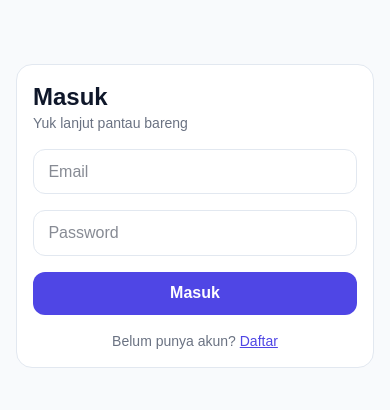
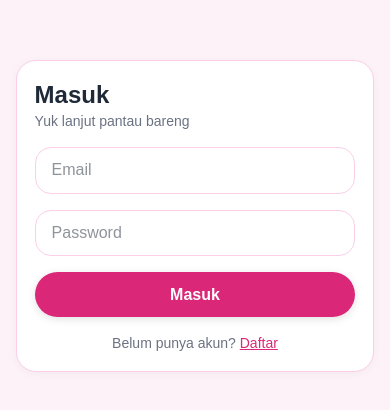
Before and after one commit to naaafil/panggah-stay, a Next.js app: page /login in a window 390 px wide. Shown: the part 206-616 px from the top of the page. Built offline with nearby package versions, Linux system fonts and the light colour scheme; no server answers.

Commit message:
perbaiki tema warna pastel dan responsivitas

```diff
--- a/app/ThemeInit.tsx
+++ b/app/ThemeInit.tsx
@@ -7,7 +7,10 @@ export default function ThemeInit() {
     const accent = localStorage.getItem('theme-accent')
     const soft = localStorage.getItem('theme-accent-soft')
     if (accent) document.documentElement.style.setProperty('--accent', accent)
-    if (soft) document.documentElement.style.setProperty('--accent-soft', soft)
+    if (soft) {
+      document.documentElement.style.setProperty('--accent-soft', soft)
+      document.documentElement.style.setProperty('--background', soft)
+    }
   }, [])
 
   return null
--- a/app/dashboard/ThemePicker.tsx
+++ b/app/dashboard/ThemePicker.tsx
@@ -3,33 +3,28 @@
 import { useEffect, useState } from 'react'
 
 const COLORS = [
-  { name: 'Indigo', value: '#4f46e5', soft: '#eef2ff' },
   { name: 'Pink', value: '#db2777', soft: '#fce7f3' },
-  { name: 'Teal', value: '#0d9488', soft: '#ccfbf1' },
-  { name: 'Orange', value: '#ea580c', soft: '#ffedd5' },
-  { name: 'Emerald', value: '#059669', soft: '#d1fae5' },
-  { name: 'Slate', value: '#334155', soft: '#f1f5f9' },
+  { name: 'Ungu', value: '#9333ea', soft: '#f3e8ff' },
+  { name: 'Peach', value: '#ea580c', soft: '#ffedd5' },
+  { name: 'Mint', value: '#0d9488', soft: '#d9f9f0' },
+  { name: 'Biru Langit', value: '#2563eb', soft: '#e0edff' },
+  { name: 'Kuning', value: '#ca8a04', soft: '#fef9c3' },
 ]
 
 export default function ThemePicker() {
   const [open, setOpen] = useState(false)
-  const [current, setCurrent] = useState('#4f46e5')
+  const [current, setCurrent] = useState('#db2777')
 
   useEffect(() => {
     const saved = localStorage.getItem('theme-accent')
-    const savedSoft = localStorage.getItem('theme-accent-soft')
-    if (saved) {
-      setCurrent(saved)
-      document.documentElement.style.setProperty('--accent', saved)
-    }
-    if (savedSoft) {
-      document.documentElement.style.setProperty('--accent-soft', savedSoft)
-    }
+    if (saved) setCurrent(saved)
   }, [])
 
   function applyColor(color: { value: string; soft: string }) {
     document.documentElement.style.setProperty('--accent', color.value)
     document.documentElement.style.setProperty('--accent-soft', color.soft)
+    document.documentElement.style.setProperty('--background', color.soft)
+    document.documentElement.style.setProperty('--card-border', color.value + '33')
     localStorage.setItem('theme-accent', color.value)
     localStorage.setItem('theme-accent-soft', color.soft)
     setCurrent(color.value)
@@ -37,18 +32,17 @@ export default function ThemePicker() {
   }
 
   return (
-    <div className="relative">
+    <div className="relative shrink-0">
       <button
         onClick={() => setOpen(!open)}
-        className="flex h-10 w-10 items-center justify-center rounded-full border"
-        style={{ borderColor: 'var(--card-border)' }}
+        className="flex h-10 w-10 items-center justify-center rounded-full bg-white shadow"
         aria-label="Pilih warna tema"
       >
         <div className="h-5 w-5 rounded-full" style={{ background: current }} />
       </button>
 
       {open && (
-        <div className="card absolute right-0 top-12 z-50 w-56 shadow-lg">
+        <div className="card absolute right-0 top-12 z-50 w-60 shadow-lg">
           <p className="mb-3 text-sm font-semibold">Pilih warna tema</p>
           <div className="grid grid-cols-3 gap-3">
             {COLORS.map((c) => (
@@ -58,10 +52,9 @@ export default function ThemePicker() {
                 className="flex flex-col items-center gap-1"
               >
                 <div
-                  className="h-9 w-9 rounded-full border-2"
+                  className="h-9 w-9 rounded-full"
                   style={{
                     background: c.value,
-                    borderColor: current === c.value ? c.value : 'transparent',
                     boxShadow: current === c.value ? `0 0 0 2px white, 0 0 0 4px ${c.value}` : 'none',
                   }}
                 />
--- a/app/dashboard/page.tsx
+++ b/app/dashboard/page.tsx
@@ -139,8 +139,8 @@ export default function DashboardPage() {
   }
 
   return (
-    <div className="mx-auto max-w-lg space-y-4 p-4 pb-10">
-      <div className="flex items-center justify-between">
+    <div className="mx-auto max-w-lg space-y-4 px-4 py-5 pb-10">
+      <div className="flex items-start justify-between gap-2">
         <div>
           <p className="text-sm text-gray-500">Halo,</p>
           <h1 className="text-2xl font-bold">{name}</h1>
--- a/app/globals.css
+++ b/app/globals.css
@@ -1,12 +1,12 @@
 @import "tailwindcss";
 
 :root {
-  --background: #f8fafc;
-  --foreground: #0f172a;
-  --accent: #4f46e5;
-  --accent-soft: #eef2ff;
+  --background: #fdf2f8;
+  --foreground: #1f2937;
+  --accent: #db2777;
+  --accent-soft: #fce7f3;
   --card-bg: #ffffff;
-  --card-border: #e2e8f0;
+  --card-border: #fbcfe8;
 }
 
 @theme inline {
@@ -16,60 +16,58 @@
   --font-mono: var(--font-geist-mono);
 }
 
-@media (prefers-color-scheme: dark) {
-  :root {
-    --background: #0a0a0f;
-    --foreground: #e2e8f0;
-    --accent-soft: #1e1b3a;
-    --card-bg: #15151f;
-    --card-border: #26263a;
-  }
-}
-
 body {
   background: var(--background);
   color: var(--foreground);
   font-family: Arial, Helvetica, sans-serif;
+  min-height: 100vh;
 }
 
 .card {
   background: var(--card-bg);
   border: 1px solid var(--card-border);
-  border-radius: 1rem;
-  padding: 1rem;
+  border-radius: 1.25rem;
+  padding: 1.1rem;
+  box-shadow: 0 2px 10px rgba(0,0,0,0.04);
 }
 
 .btn-primary {
   background: var(--accent);
   color: white;
-  border-radius: 0.75rem;
-  padding: 0.6rem 1.2rem;
+  border-radius: 9999px;
+  padding: 0.65rem 1.4rem;
   font-weight: 600;
-  transition: opacity 0.15s;
+  transition: opacity 0.15s, transform 0.1s;
+  box-shadow: 0 2px 8px rgba(0,0,0,0.12);
 }
 .btn-primary:disabled {
   opacity: 0.5;
 }
 .btn-primary:active {
   opacity: 0.85;
+  transform: scale(0.98);
 }
 
 .btn-outline {
-  background: transparent;
+  background: var(--card-bg);
   color: var(--accent);
   border: 1.5px solid var(--accent);
-  border-radius: 0.75rem;
-  padding: 0.6rem 1.2rem;
+  border-radius: 9999px;
+  padding: 0.65rem 1.4rem;
   font-weight: 600;
+}
+.btn-outline:active {
+  transform: scale(0.98);
 }
 
 .input-field {
   width: 100%;
   border: 1.5px solid var(--card-border);
-  border-radius: 0.75rem;
-  padding: 0.6rem 0.9rem;
+  border-radius: 1rem;
+  padding: 0.65rem 1rem;
   background: var(--card-bg);
   color: var(--foreground);
+  font-size: 1rem;
 }
 .input-field:focus {
   outline: none;
@@ -83,7 +81,8 @@ body {
   background: var(--accent-soft);
   color: var(--accent);
   border-radius: 9999px;
-  padding: 0.3rem 0.8rem;
+  padding: 0.4rem 0.9rem;
   font-size: 0.8rem;
   font-weight: 600;
+  display: inline-block;
 }
```
